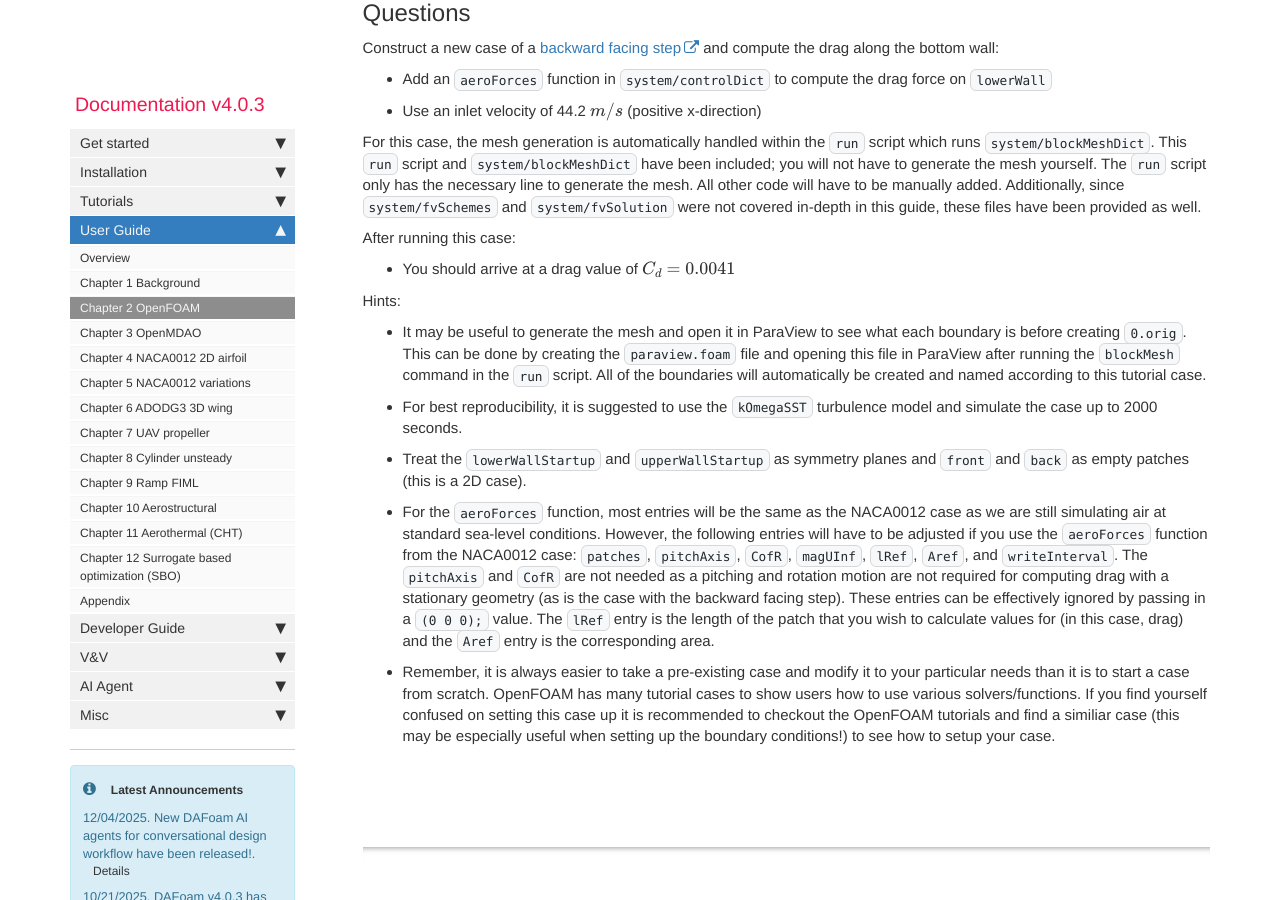
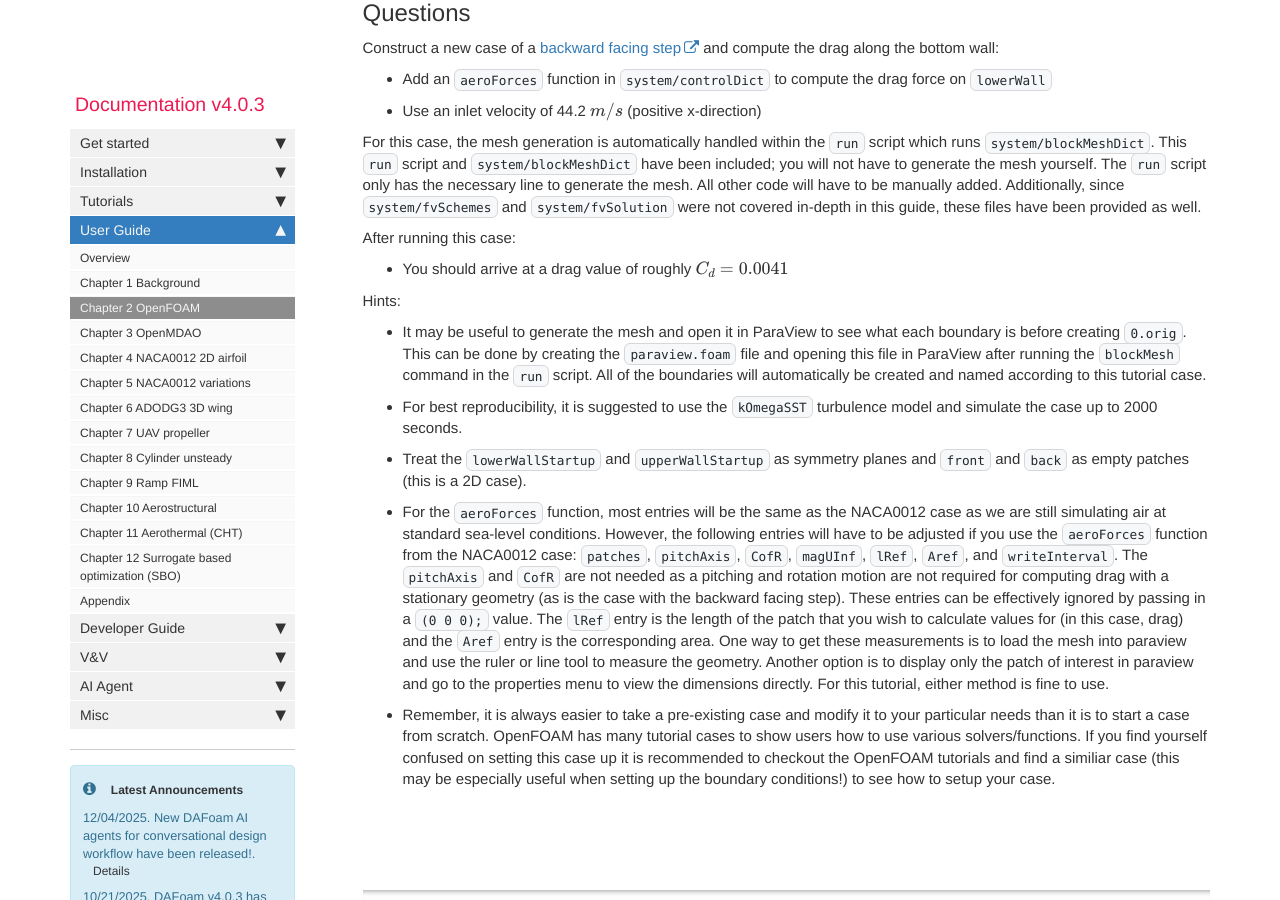
Before and after one commit to DAFoam/DAFoam.github.io, a Jekyll site: the page built from pages/mydoc/mydoc_user_guide_openfoam.md, in a window 1280 px wide and 900 px high, scrolled down 16329 px. Built offline with Jekyll 4.4.1, drawn with Linux system fonts in a browser that asks for light colours; comment, search, counter and statistics services are not loaded.

Commit message:
Update user guide with clarifications and tips
Clarified drag value and provided additional guidance on using the aeroForces function and measuring geometry in Paraview.

```diff
--- a/pages/mydoc/mydoc_user_guide_openfoam.md
+++ b/pages/mydoc/mydoc_user_guide_openfoam.md
@@ -555,7 +555,7 @@ For this case, the mesh generation is automatically handled within the `run` scr
 
 After running this case:
 
-- You should arrive at a drag value of $C_{d} = 0.0041$
+- You should arrive at a drag value of roughly $C_{d} = 0.0041$
 
 
 Hints:
@@ -566,7 +566,7 @@ Hints:
 
 - Treat the `lowerWallStartup` and `upperWallStartup` as symmetry planes and `front` and `back` as empty patches (this is a 2D case).
 
-- For the `aeroForces` function, most entries will be the same as the NACA0012 case as we are still simulating air at standard sea-level conditions. However, the following entries will have to be adjusted if you use the `aeroForces` function from the NACA0012 case: `patches`, `pitchAxis`, `CofR`, `magUInf`, `lRef`, `Aref`, and `writeInterval`. The `pitchAxis` and `CofR` are not needed as a pitching and rotation motion are not required for computing drag with a stationary geometry (as is the case with the backward facing step). These entries can be effectively ignored by passing in a `(0 0 0);` value. The `lRef` entry is the length of the patch that you wish to calculate values for (in this case, drag) and the `Aref` entry is the corresponding area.
+- For the `aeroForces` function, most entries will be the same as the NACA0012 case as we are still simulating air at standard sea-level conditions. However, the following entries will have to be adjusted if you use the `aeroForces` function from the NACA0012 case: `patches`, `pitchAxis`, `CofR`, `magUInf`, `lRef`, `Aref`, and `writeInterval`. The `pitchAxis` and `CofR` are not needed as a pitching and rotation motion are not required for computing drag with a stationary geometry (as is the case with the backward facing step). These entries can be effectively ignored by passing in a `(0 0 0);` value. The `lRef` entry is the length of the patch that you wish to calculate values for (in this case, drag) and the `Aref` entry is the corresponding area. One way to get these measurements is to load the mesh into paraview and use the ruler or line tool to measure the geometry. Another option is to display only the patch of interest in paraview and go to the properties menu to view the dimensions directly. For this tutorial, either method is fine to use.
 
 - Remember, it is always easier to take a pre-existing case and modify it to your particular needs than it is to start a case from scratch. OpenFOAM has many tutorial cases to show users how to use various solvers/functions. If you find yourself confused on setting this case up it is recommended to checkout the OpenFOAM tutorials and find a similiar case (this may be especially useful when setting up the boundary conditions!) to see how to setup your case.
 
```
